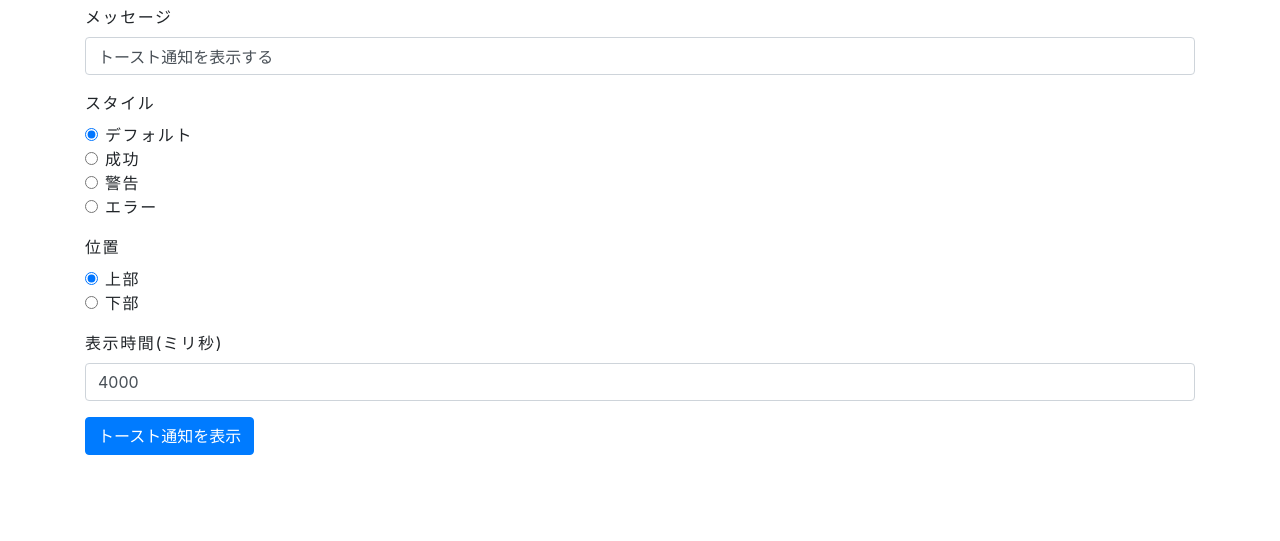
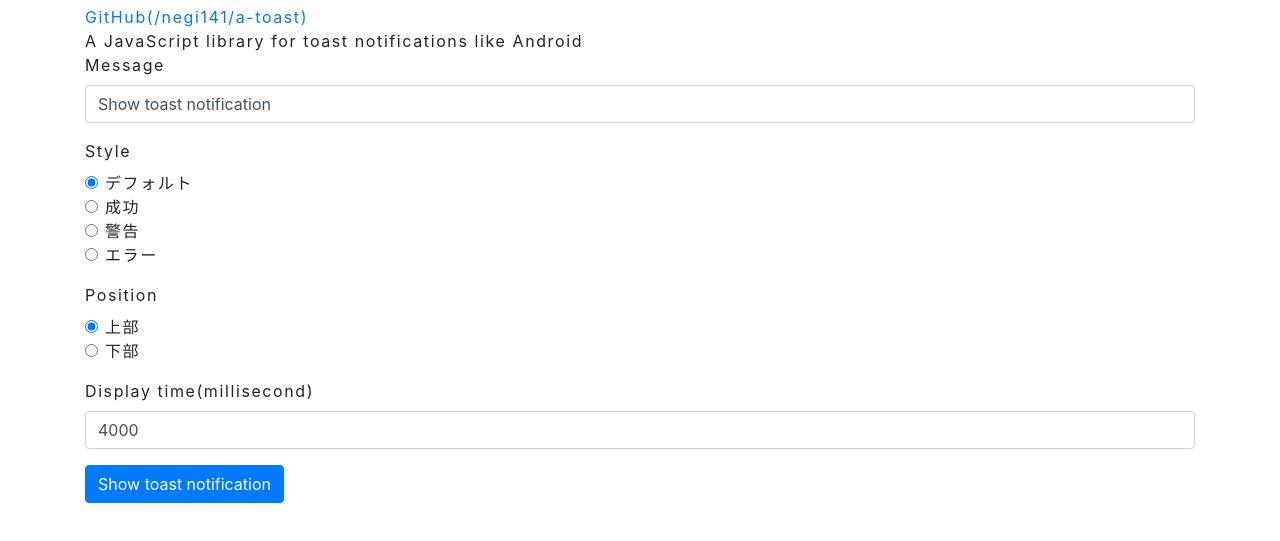
Before and after one commit to negi141/a-toast, a website: page docs/index.html in a window 1280 px wide. Shown: the part 51-592 px from the top of the page. Drawn offline with nearby package versions, Linux system fonts and the light colour scheme.

Commit message:
demoページ英訳

```diff
--- a/docs/index.html
+++ b/docs/index.html
@@ -5,7 +5,7 @@
   <meta http-equiv="X-UA-Compatible" content="IE=Edge">
   <meta name="viewport" content="width=device-width, initial-scale=1">
 
-  <title>a-toast Demo</title>
+  <title>a-toast demo</title>
 
   <meta name="apple-mobile-web-app-capable" content="yes"/>
   <meta name="mobile-web-app-capable" content="yes">
@@ -54,12 +54,16 @@
 
       <h1>a-toast Demo</h1>
 
+      <div><a href="https://github.com/negi141/a-toast">GitHub(/negi141/a-toast)</a></div>
+
+      <div>A JavaScript library for toast notifications like Android</div>
+
       <div class="form-group">
-        <label>メッセージ</label>
-        <input type="text" id="message" value="トースト通知を表示する" class="form-control"/>
+        <label>Message</label>
+        <input type="text" id="message" value="Show toast notification" class="form-control"/>
       </div>
       <div class="form-group">
-        <label>スタイル</label>
+        <label>Style</label>
         <div class="form-check">
           <label class="form-check-label"><input type="radio" name="style" value="" checked class="form-check-input">デフォルト</label>
         </div>
@@ -75,7 +79,7 @@
       </div>
 
       <div class="form-group">
-        <label>位置</label>
+        <label>Position</label>
         <div class="form-check">
           <label class="form-check-label"><input type="radio" name="position" value="top" checked class="form-check-input">上部</label>
         </div>
@@ -86,11 +90,11 @@
       </div>
 
       <div class="form-group">
-        <label>表示時間(ミリ秒)</label>
+        <label>Display time(millisecond)</label>
         <input type="text" id="speed" value="4000" class="form-control"/>
       </div>
 
-      <button id="btnShow" class="btn btn-primary">トースト通知を表示</button>
+      <button id="btnShow" class="btn btn-primary">Show toast notification</button>
     </div>
   </div>
   </body>
```
Also changed, not shown: README.md.
